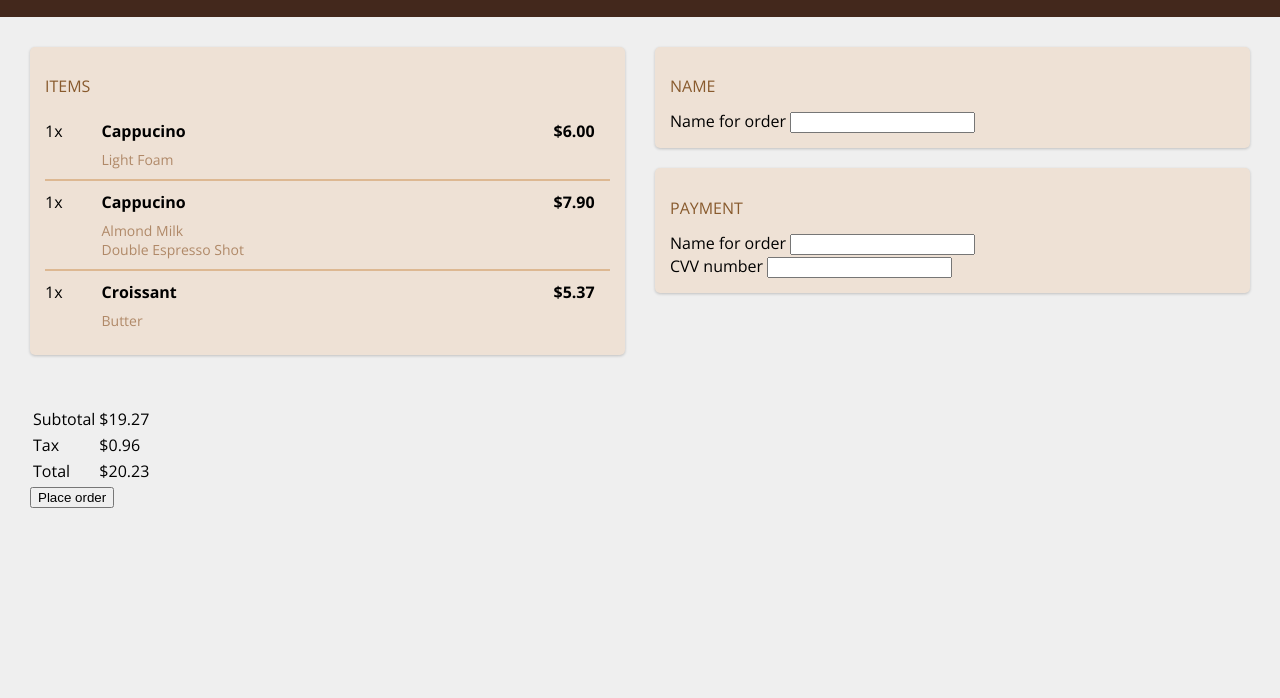
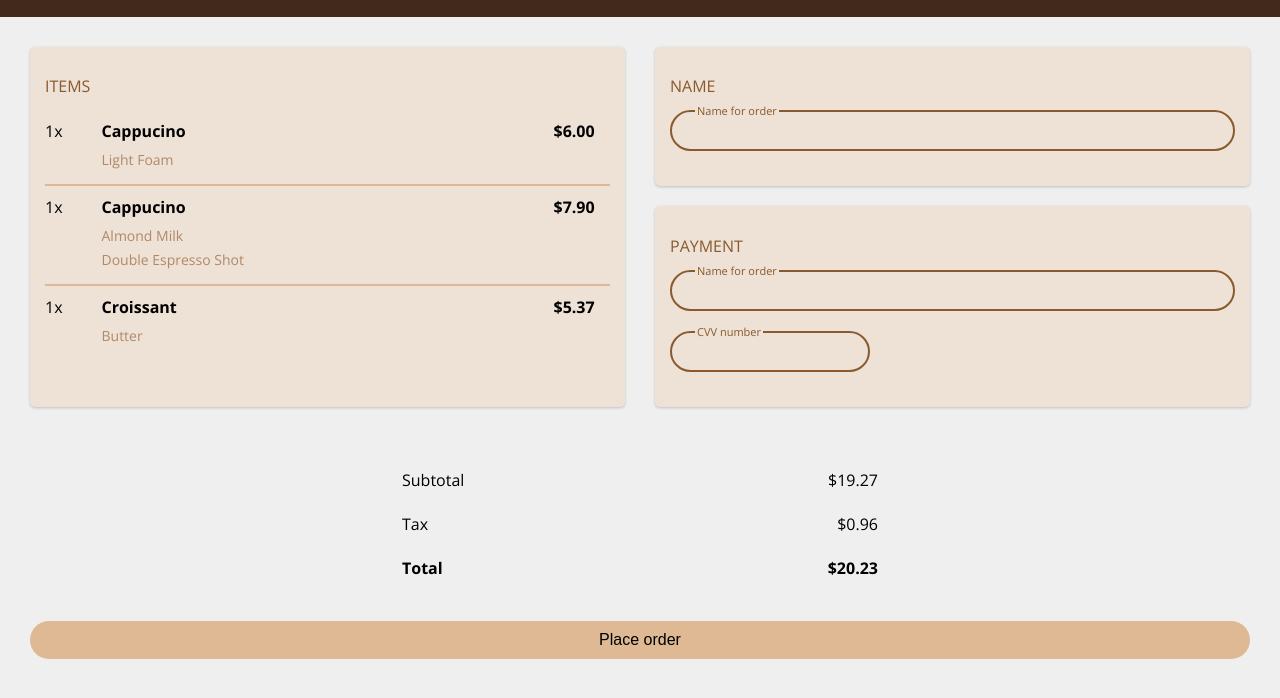
Before and after one commit to siresquire/Web-Development-Projects, a plain HTML site: page Coffee App/index.html in a window 1280 px wide. Shown: the part 56-754 px from the top of the page. Drawn offline with nearby package versions, Linux system fonts and the light colour scheme.

Commit message:
finished css

```diff
--- a/Coffee App/styles.css
+++ b/Coffee App/styles.css
@@ -111,3 +111,70 @@ body {
     padding: 0;
     font-size: 14px;
 }
+
+.item-option {
+    margin-bottom: 5px;
+}
+
+.input-group {
+    position: relative;
+    margin-bottom: 20px;
+}
+
+.user-input {
+    background-color: rgba(0, 0, 0, 0);
+    border: 2px #885a2d solid;
+    padding: 8px;
+    border-radius: 100px;
+    width: 100%;
+    text-indent: 18px;
+    font-size: 18px;
+}
+
+.user-input-label {
+    color: #885a2d;
+    background-color: #eee1d5;
+    font-size: 11px;
+    position: absolute;
+    left: 25px;
+    top: -7px;
+    padding: 0 2px;
+}
+
+.short-input {
+    max-width: 200px;
+}
+
+.total {
+    display: flex;
+    flex-direction: column;
+    align-items: center;
+    justify-content: center;
+}
+
+.totals-table {
+    width: 100%;
+    max-width: 500px;
+    margin-bottom: 30px;
+}
+
+.totals-table td {
+    padding: 10px;
+}
+
+.totals-table td:last-child {
+    text-align: right;
+}
+
+.final-totals {
+    font-weight: bold;
+}
+
+.checkout {
+    background-color: #deb993;
+    border: none;
+    padding: 10px 30px;
+    width: 100%;
+    border-radius: 100px;
+    font-size: 16px;
+}
```
